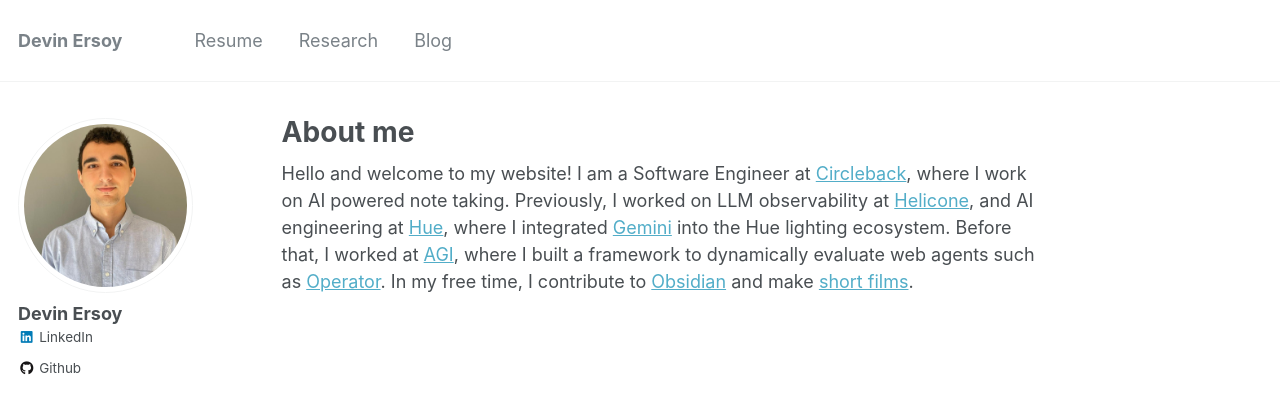
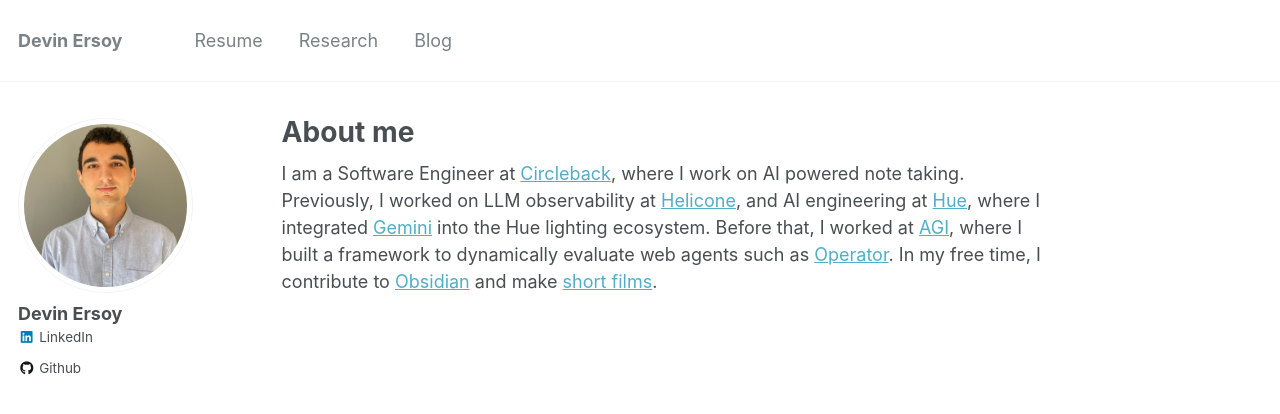
Before and after one commit to devinat1/devinat1.github.io, a Jekyll site: the page built from _pages/about.md, in a window 1280 px wide. Shown: the top 414 px of the page. Built offline with Jekyll 4.4.1, drawn with Linux system fonts in a browser that asks for light colours.

Commit message:
updated about

```diff
--- a/_pages/about.md
+++ b/_pages/about.md
@@ -18,7 +18,7 @@
 </script>
 
 
-Hello and welcome to my website! I am a Software Engineer at [Circleback](https://circleback.ai/), where I work on AI powered note taking. Previously, I worked on LLM observability at [Helicone](https://www.helicone.ai/), and AI engineering at [Hue](https://www.philips-hue.com/en-us), where I integrated [Gemini](https://gemini.google.com/) into the Hue lighting ecosystem. Before that, I worked at [AGI](https://www.theagi.company/), where I built a framework to dynamically evaluate web agents such as [Operator](https://openai.com/index/introducing-operator/). In my free time, I contribute to [Obsidian](https://obsidian.md/) and make [short films](https://www.youtube.com/watch?v=Wpo-X9__0ic&list=PLqCNIxjOjyAzME1Eg9g0secuALymjCcor&index=10).
+I am a Software Engineer at [Circleback](https://circleback.ai/), where I work on AI powered note taking. Previously, I worked on LLM observability at [Helicone](https://www.helicone.ai/), and AI engineering at [Hue](https://www.philips-hue.com/en-us), where I integrated [Gemini](https://gemini.google.com/) into the Hue lighting ecosystem. Before that, I worked at [AGI](https://www.theagi.company/), where I built a framework to dynamically evaluate web agents such as [Operator](https://openai.com/index/introducing-operator/). In my free time, I contribute to [Obsidian](https://obsidian.md/) and make [short films](https://www.youtube.com/watch?v=Wpo-X9__0ic&list=PLqCNIxjOjyAzME1Eg9g0secuALymjCcor&index=10).
 
 <!-- News
 ----- -->
```
